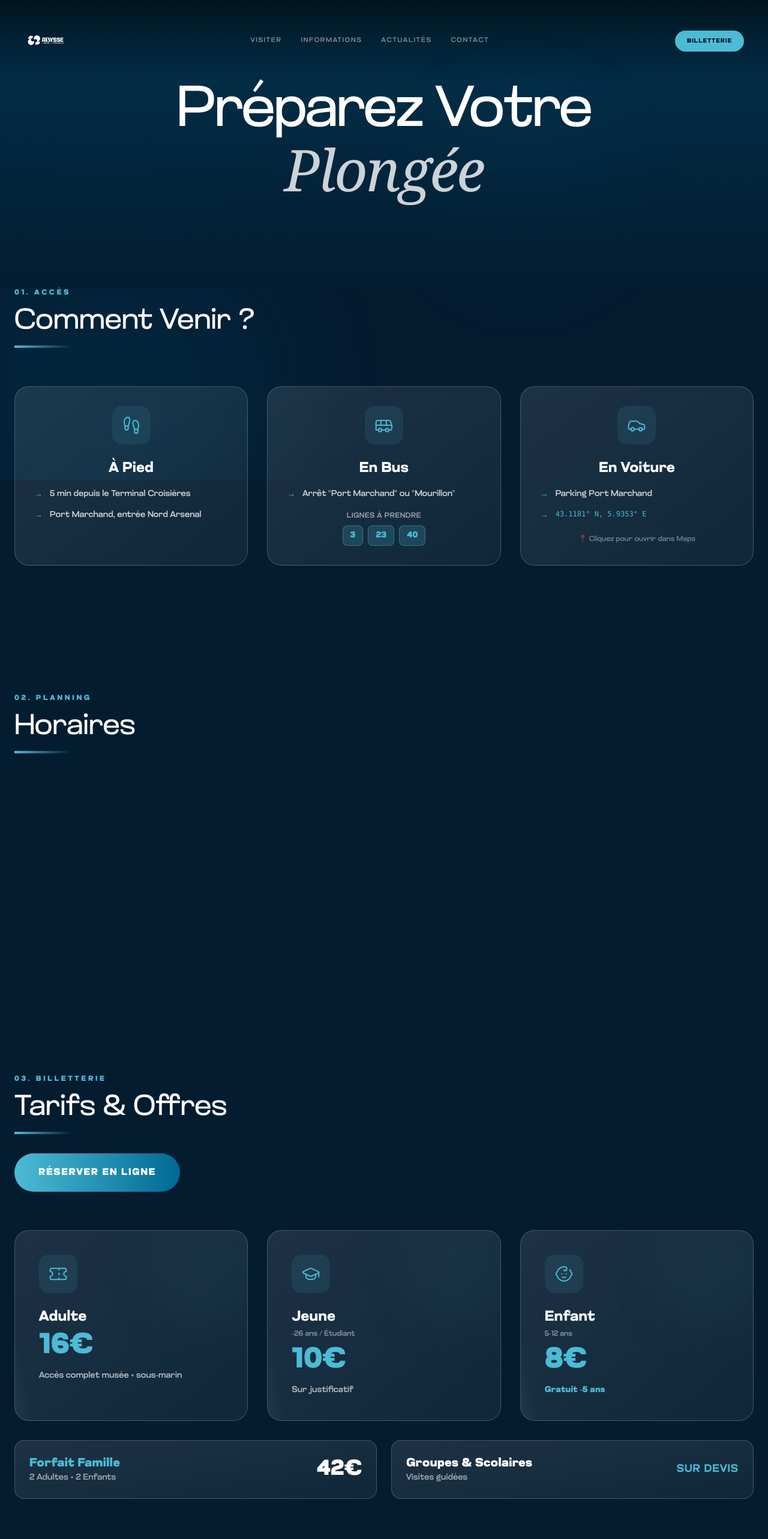
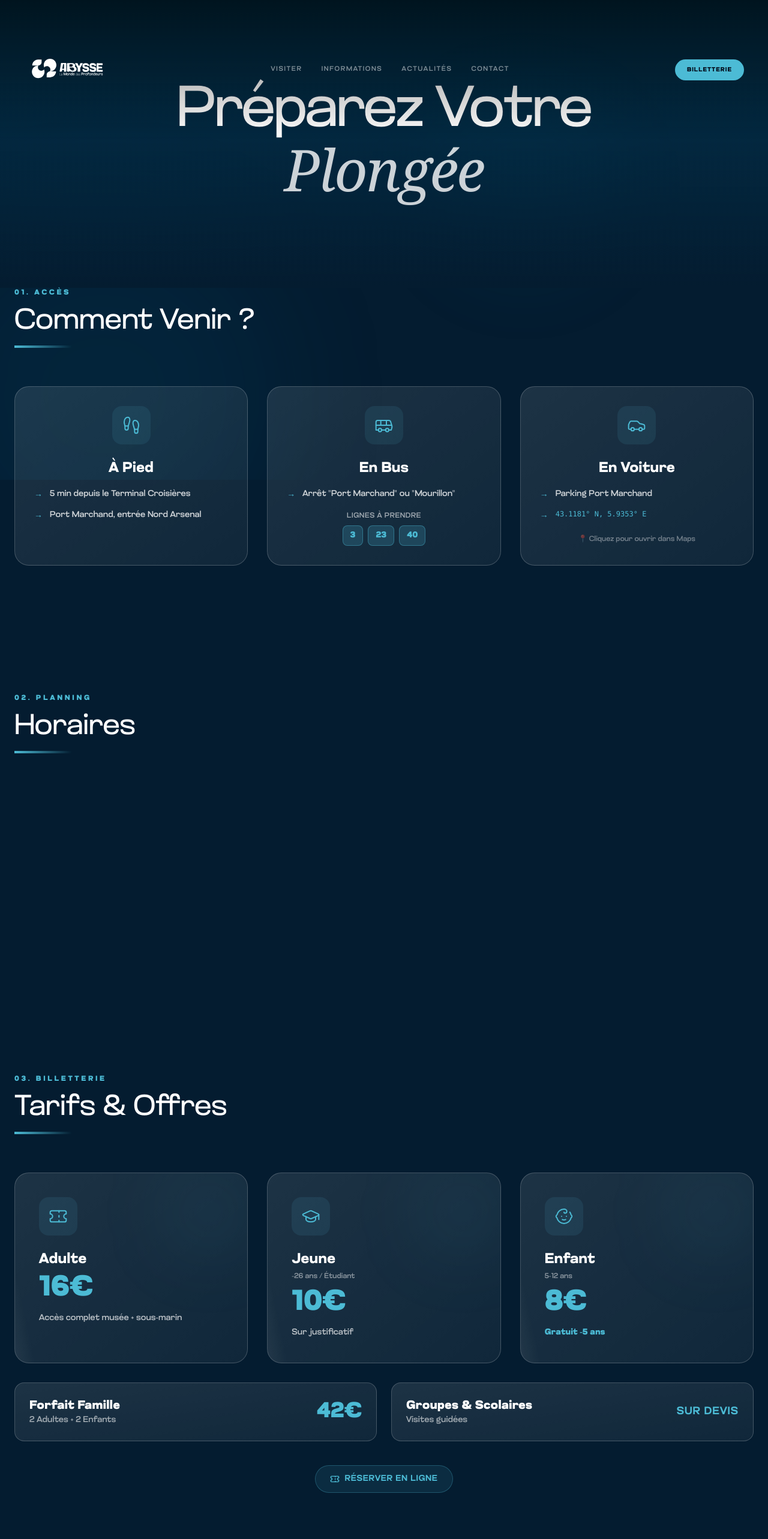
Before and after one commit to KillianGil/reaco-site-abysse, a Next.js app: page /informations in a window 1280 px wide. Shown: the top 2566 px of the page at 60% size. Built offline with nearby package versions, Linux system fonts and the light colour scheme.

Commit message:
Ajout page contact et actualités V5

```diff
--- a/src/app/contact/page.tsx
+++ b/src/app/contact/page.tsx
@@ -40,12 +40,8 @@ export default function ContactPage() {
                 {
                     y: 0,
                     opacity: 1,
-                    duration: 0.5,
-                    stagger: {
-                        each: 0.1,
-                        from: "start"
-                    },
-                    delay: 0.15,
+                    duration: 0.6,
+                    delay: 0.2,
                     ease: "power2.out"
                 }
             );
--- a/src/app/informations/page.tsx
+++ b/src/app/informations/page.tsx
@@ -302,10 +302,7 @@ export default function InformationsPage() {
                     <div className="section-header mb-10 md:mb-16">
                         <span className="text-[#4CBBD5] text-[10px] md:text-xs font-bold tracking-[0.3em] uppercase block mb-3 md:mb-4">03. BILLETTERIE</span>
                         <h3 className="text-3xl md:text-5xl font-light mb-4">Tarifs & Offres</h3>
-                        <div className="h-1 w-16 md:w-24 bg-gradient-to-r from-[#4CBBD5] to-transparent mb-6 md:mb-8" />
-                        <a href="/billetterie" className="inline-block bg-gradient-to-r from-[#4CBBD5] to-[#006994] text-white px-8 py-4 md:px-10 md:py-5 rounded-full text-sm md:text-base font-bold tracking-widest uppercase hover:shadow-[0_0_40px_rgba(76,187,213,0.5)] hover:scale-105 transition-all duration-300">
-                            Réserver en ligne
-                        </a>
+                        <div className="h-1 w-16 md:w-24 bg-gradient-to-r from-[#4CBBD5] to-transparent" />
                     </div>
 
                     <div className="grid grid-cols-1 md:grid-cols-3 gap-6 md:gap-8 mb-6 md:mb-8">
@@ -357,14 +354,14 @@ export default function InformationsPage() {
                         </div>
                     </div>
 
-                    <div className="grid grid-cols-1 md:grid-cols-2 gap-4 md:gap-6">
+                    <div className="grid grid-cols-1 md:grid-cols-2 gap-4 md:gap-6 mb-8 md:mb-10">
                         <div className="price-card p-5 md:p-6 rounded-2xl bg-gradient-to-br from-white/10 to-white/5 border border-white/20 flex justify-between items-center hover:border-[#4CBBD5]/50 transition-all cursor-pointer overflow-hidden">
                             <div className="shimmer absolute top-0 left-[-100%] h-full w-1/3 bg-gradient-to-r from-transparent via-white/10 to-transparent skew-x-12" />
                             <div className="relative z-10 flex-1">
-                                <h4 className="text-lg md:text-xl font-bold text-[#4CBBD5]">Forfait Famille</h4>
+                                <h4 className="text-lg md:text-xl font-bold text-white">Forfait Famille</h4>
                                 <p className="text-xs md:text-sm text-white/60">2 Adultes + 2 Enfants</p>
                             </div>
-                            <div className="relative z-10 text-3xl md:text-4xl font-bold text-white">
+                            <div className="relative z-10 text-3xl md:text-4xl font-bold text-[#4CBBD5]">
                                 <AnimatedNumber target={42} suffix="€" />
                             </div>
                         </div>
@@ -377,6 +374,14 @@ export default function InformationsPage() {
                             </div>
                             <div className="relative z-10 text-base md:text-lg font-medium text-[#4CBBD5] uppercase tracking-wider">Sur devis</div>
                         </div>
+                    </div>
+
+                    {/* Bouton Réserver - plus discret, centré */}
+                    <div className="text-center">
+                        <a href="/billetterie" className="inline-flex items-center gap-2 px-6 py-3 bg-[#4CBBD5]/10 hover:bg-[#4CBBD5]/20 border border-[#4CBBD5]/30 hover:border-[#4CBBD5]/50 rounded-full text-[#4CBBD5] text-sm font-medium uppercase tracking-wider transition-all duration-300">
+                            <Ticket className="w-4 h-4" />
+                            <span>Réserver en ligne</span>
+                        </a>
                     </div>
                 </section>
 
--- a/src/components/UI/Footer.tsx
+++ b/src/components/UI/Footer.tsx
@@ -25,9 +25,9 @@ export function Footer() {
                             <Image
                                 src="/assets/logo-final.svg"
                                 alt="ABYSSE"
-                                width={300}
-                                height={100}
-                                className="h-16 w-auto"
+                                width={400}
+                                height={130}
+                                className="h-20 w-auto"
                                 unoptimized
                             />
                         </Link>
--- a/src/components/UI/Navbar.tsx
+++ b/src/components/UI/Navbar.tsx
@@ -23,9 +23,9 @@ export function Navbar() {
             <Image
               src="/assets/logo-final.svg"
               alt="ABYSSE"
-              width={400}
-              height={130}
-              className="h-20 md:h-24 w-auto"
+              width={800}
+              height={260}
+              className="h-40 md:h-48 w-auto"
               unoptimized
               priority
             />
```
